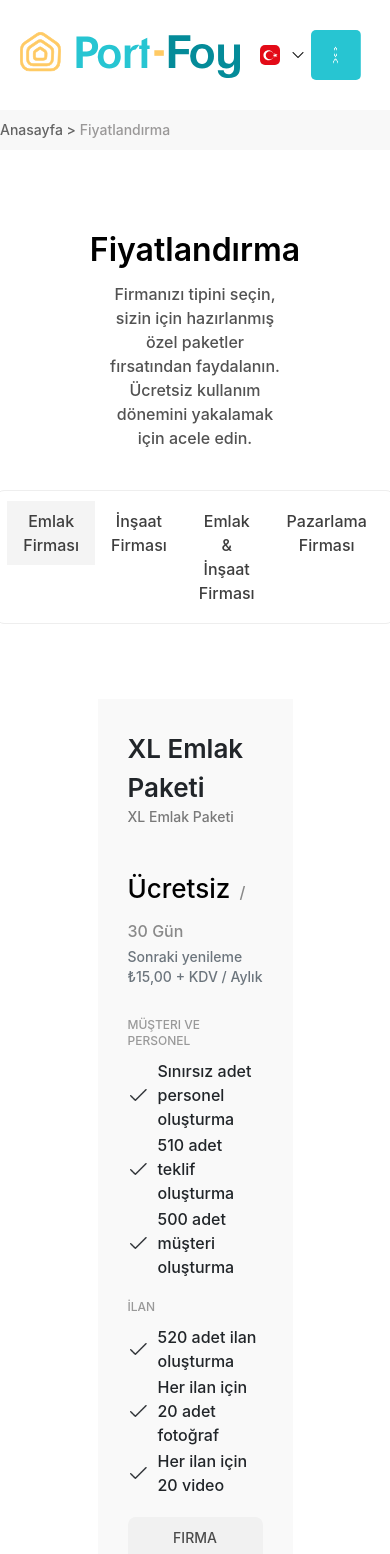
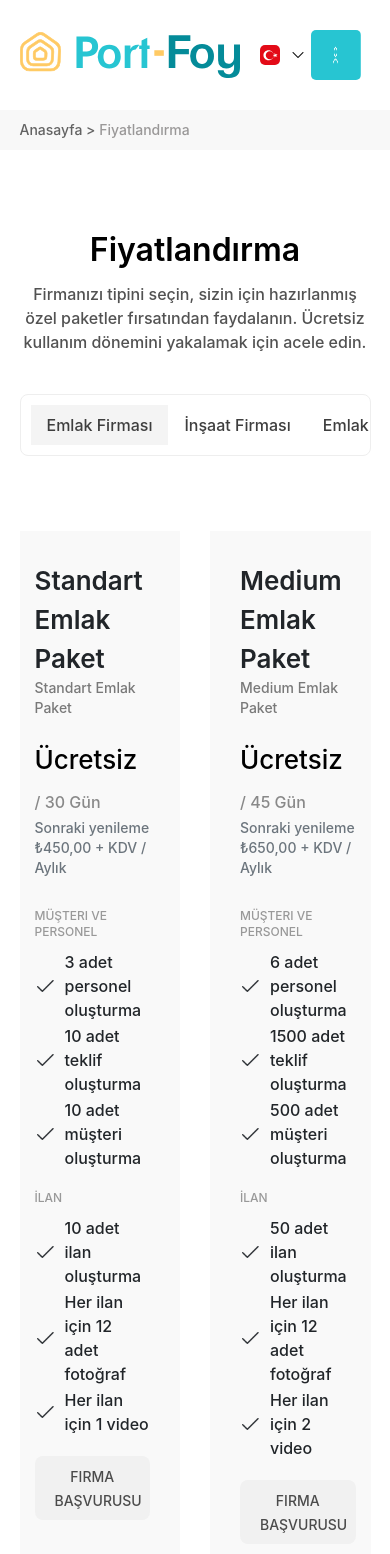
Before and after one commit to melihkostk/portfoy, a React (Vite) app: page /pricing in a window 390 px wide. Shown: the top 1554 px of the page. Built offline with nearby package versions, Linux system fonts and the light colour scheme.

Commit message:
Added breakpoints to the pricing page for responsive design

```diff
--- a/src/pages/Pricing.jsx
+++ b/src/pages/Pricing.jsx
@@ -10,39 +10,39 @@ export function Pricing() {
         <div className='flex flex-col items-center font-sf'>
             <Header />
             <div className="w-full bg-[#f8f8f8] flex justify-center py-2.5 mb-4">
-                <div className="w-full max-w-350">
+                <div className="w-full max-w-[90%]">
                     <p className="text-sm text-[#636363] font-medium">Anasayfa {">"} <span className="text-[#9a9898]"> Fiyatlandırma</span></p>
                 </div>
             </div>
             <div className='w-full flex flex-col items-center'>
-                <div className='w-full max-w-350'>
+                <div className='w-full max-w-[90%]'>
                     <div className='flex flex-col items-center my-15'>
                         <h2 className='text-[2rem] text-center mb-2 font-semibold'>Fiyatlandırma</h2>
-                        <p className='text-[#525252] text-center max-w-[45%] font-medium'>Firmanızı tipini seçin, sizin için hazırlanmış özel paketler fırsatından faydalanın. Ücretsiz kullanım dönemini yakalamak için acele edin.</p>
-                        <ul className='flex mt-10 border border-[#eee] p-2.5 rounded-lg'>
+                        <p className='text-[#525252] text-center max-w-[45%] font-medium max-[992px]:w-full max-[992px]:max-w-full'>Firmanızı tipini seçin, sizin için hazırlanmış özel paketler fırsatından faydalanın. Ücretsiz kullanım dönemini yakalamak için acele edin.</p>
+                        <ul className='flex mt-10 border border-[#eee] p-2.5 rounded-lg overflow-auto max-[992px]:max-w-full'>
                             <li>
-                                <button className='px-4 py-2 text-[#3e3e3e] font-medium bg-[#f4f4f4]'>
+                                <button className='px-4 py-2 text-[#3e3e3e] font-medium whitespace-nowrap bg-[#f4f4f4]'>
                                     Emlak Firması
                                 </button>
                             </li>
                             <li>
-                                <button className='px-4 py-2 text-[#3e3e3e] font-medium'>
+                                <button className='px-4 py-2 text-[#3e3e3e] font-medium whitespace-nowrap'>
                                     İnşaat Firması
                                 </button>
                             </li>
                             <li>
-                                <button className='px-4 py-2 text-[#3e3e3e] font-medium'>
+                                <button className='px-4 py-2 text-[#3e3e3e] font-medium whitespace-nowrap'>
                                     Emlak & İnşaat Firması
                                 </button>
                             </li>
                             <li>
-                                <button className='px-4 py-2 text-[#3e3e3e] font-medium'>
+                                <button className='px-4 py-2 text-[#3e3e3e] font-medium whitespace-nowrap'>
                                     Pazarlama Firması
                                 </button>
                             </li>
                         </ul>
                     </div>
-                    <div className='flex w-full justify-center flex-wrap'>
+                    <div className='flex w-full justify-center flex-wrap overflow-auto max-[992px]:flex-nowrap'>
                         <PricingCard
                             name="XL Emlak Paketi"
                             price="₺15,00 + KDV"
@@ -90,10 +90,10 @@ export function Pricing() {
                 </div>
             </div>
             <div className="w-full flex justify-center">
-                <div className='w-full max-w-350'>
+                <div className='w-full max-w-[90%]'>
                     <div className="text-center flex flex-col items-center my-15">
                         <h1 className="text-[#212529] text-[34px] font-medium mb-2.5">Özellikler ve Avantajlar</h1>
-                        <p className="text-[#525252] text-base max-w-[45%] font-normal">
+                        <p className="text-[#525252] text-base max-w-[45%] font-normal max-[992px]:w-full max-[992px]:max-w-full">
                             Port-foy.com sizin için çözümler üretiyor.
                             Gayrimenkullerinizi en uzağa en doğru biçimde iletmek
                             ayrıca farklı bölgelerdeki firmaların ürünlerine
@@ -161,10 +161,10 @@ export function Pricing() {
                 </div>
             </div>
             <div className="w-full flex justify-center">
-                <div className='w-full max-w-350'>
+                <div className='w-full max-w-[90%]'>
                     <div className="text-center flex flex-col items-center my-15">
                         <h1 className="text-[34px] text-[#212529] font-semibold mb-2.5">Sıkça Sorulan Sorular</h1>
-                        <p className="max-w-[45%]">
+                        <p className="max-w-[45%] max-[992px]:w-full max-[992px]:max-w-full ">
                             Port-foy.com kullanımı kolay bir platformdur.
                             Size istihdam ekonomisi ve hız kazandıracak şekilde planlanmıştır.
                             Sorularınız için bizlere her türlü platformdan ulaşabileceğinizi bilmenizi isteriz.
@@ -193,7 +193,7 @@ export function Pricing() {
                 </div>
             </div>
             <div className='w-full mt-30 mb-30'>
-                <div className='w-full mx-auto max-w-350 flex flex-col items-center justify-center bg-[#f7f6fb]'>
+                <div className='w-full mx-auto max-w-[90%] flex flex-col items-center justify-center bg-[#f7f6fb]'>
                     <AppLinks />
                 </div>
             </div>
```
